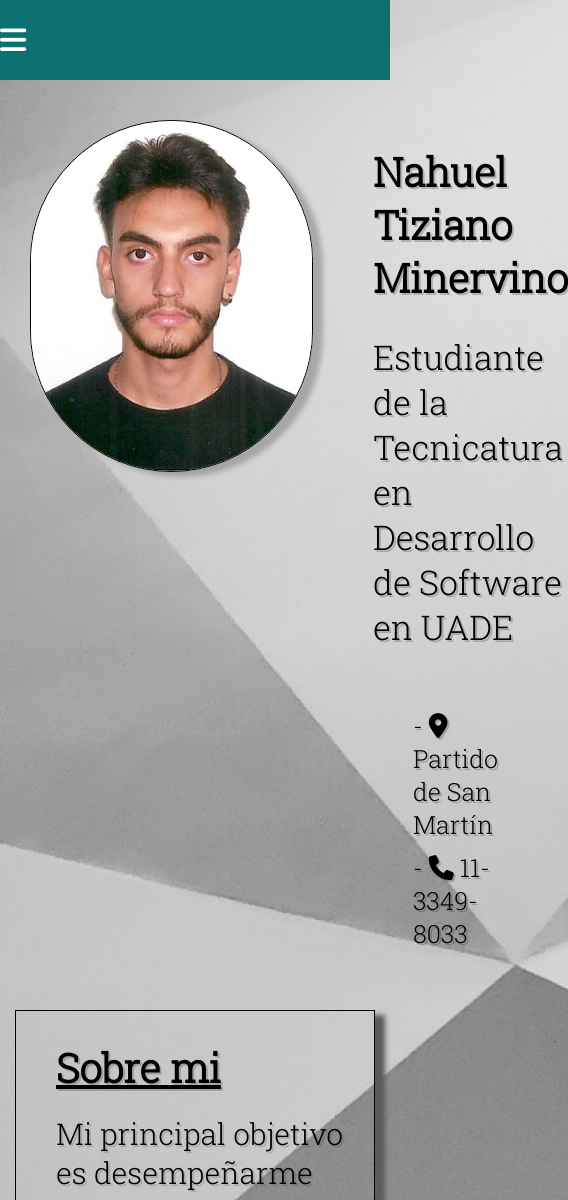
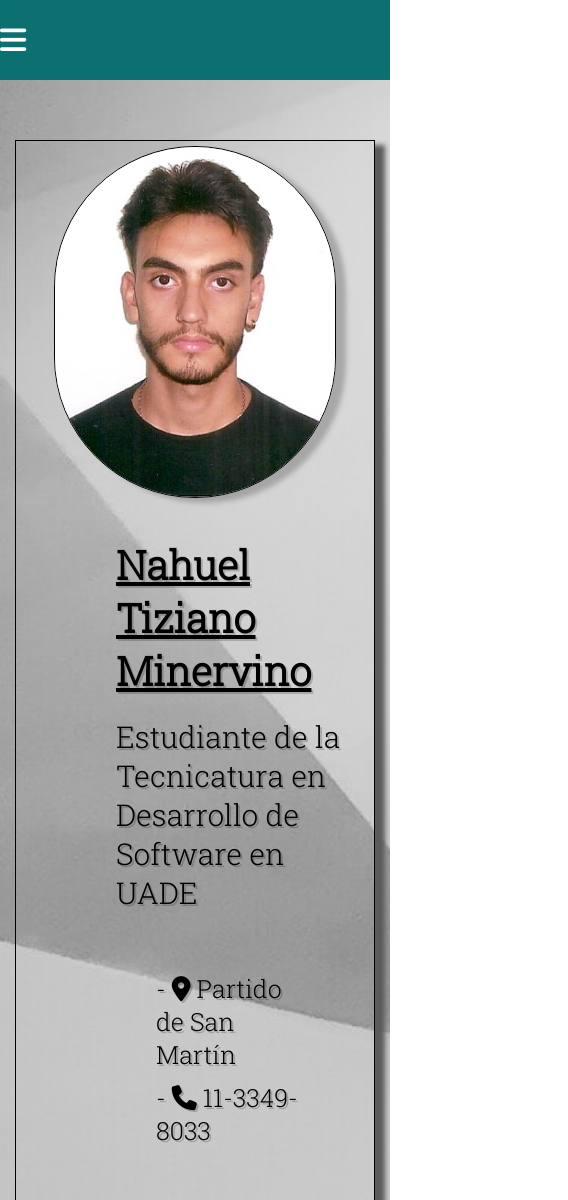
Before and after one commit to Tofk4/Curriculum, a plain HTML site: page index.html in a window 390 px wide. Shown: the top 1200 px of the page, 568 px wide, since content can reach past the window. Drawn offline with Linux system fonts and the light colour scheme.

Commit message:
commit responsive

```diff
--- a/css/styles.css
+++ b/css/styles.css
@@ -30,18 +30,16 @@ nav{
 
 
 .foto{
-    margin-top: 40px;
-    margin-left: 30px;
+    margin: auto;
     border-radius: 250px;
     height: 350px;
     border: 1px solid black;
     box-shadow: 10px 5px 5px rgba(90, 91, 91, 0.384);
-
 }
 
 .contenedorFoto{
     display: flex;
-
+   justify-content: space-between;
 }
 
 .textoFoto{
--- a/index.html
+++ b/index.html
@@ -12,7 +12,6 @@
     <link href="https://fonts.googleapis.com/css2?family=Roboto+Slab:wght@100;200;300&display=swap" rel="stylesheet">
     <script src="https://kit.fontawesome.com/aa1f0261ac.js" crossorigin="anonymous"></script>
  </head>
-
    <header>
       <nav>
          <input type="checkbox" id="check">
@@ -29,9 +28,12 @@
          </ul>
       </nav>
    </header>
-
+   <body>
+      <div class="borde">
          <div class="contenedorFoto">
             <img src= "img/fotoNahuel.png" class="foto" alt="Foto de Nahuel">
+         </div>
+            <div class="contenedorParrafo">
                <div class="textoFoto">
                   <h1>Nahuel Tiziano Minervino</h1>
                   <p>Estudiante de la Tecnicatura en Desarrollo de Software en UADE</p>
@@ -39,28 +41,18 @@
                   <ul>
                      <p>- <i class="fa-solid fa-location-dot"></i> Partido de San Martín</p>
                      <p>- <i class="fa-solid fa-phone"></i> 11-3349-8033</p>
-
                   </ul>
                </div>
             </div>
-
             </div>
-
-
-
-
+      </div>
       <div class="borde">
          <div class="contenedorParrafo">
             <h1>Sobre mi</h1>
             <p>Mi principal objetivo es desempeñarme laboralmente integrándome a un equipo y un ambiente de trabajo en el cual pueda adquirir experiencias y al mismo tiempo desarrollar mis potencialidades y mi capacidad para trabajar dentro de una empresa, con responsabilidad y dinamismo. Me considero una persona con habilidad para comunicarse, que aprende rápidamente y que es entusiasta con los objetivos que se me proponen. </p>
          </div>
       </div>
-
-
-
    </body>
-
-
  <footer id="footerIndex">
     <p>Disponibilidad para integrarme al ámbito laboral de manera inmediata y con disponibilidad para trabajar full time</p>
  </footer>
```
Lines whose indentation alone changed are shown as unchanged.
